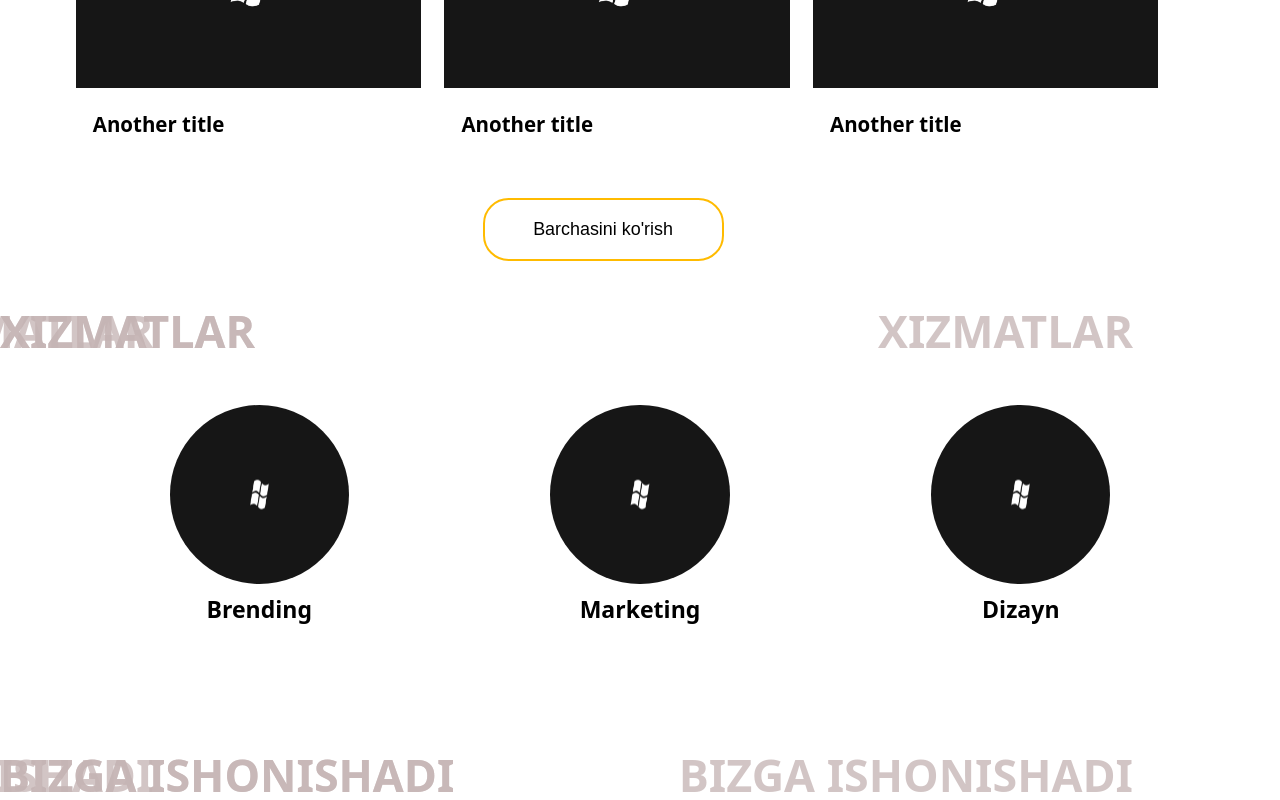
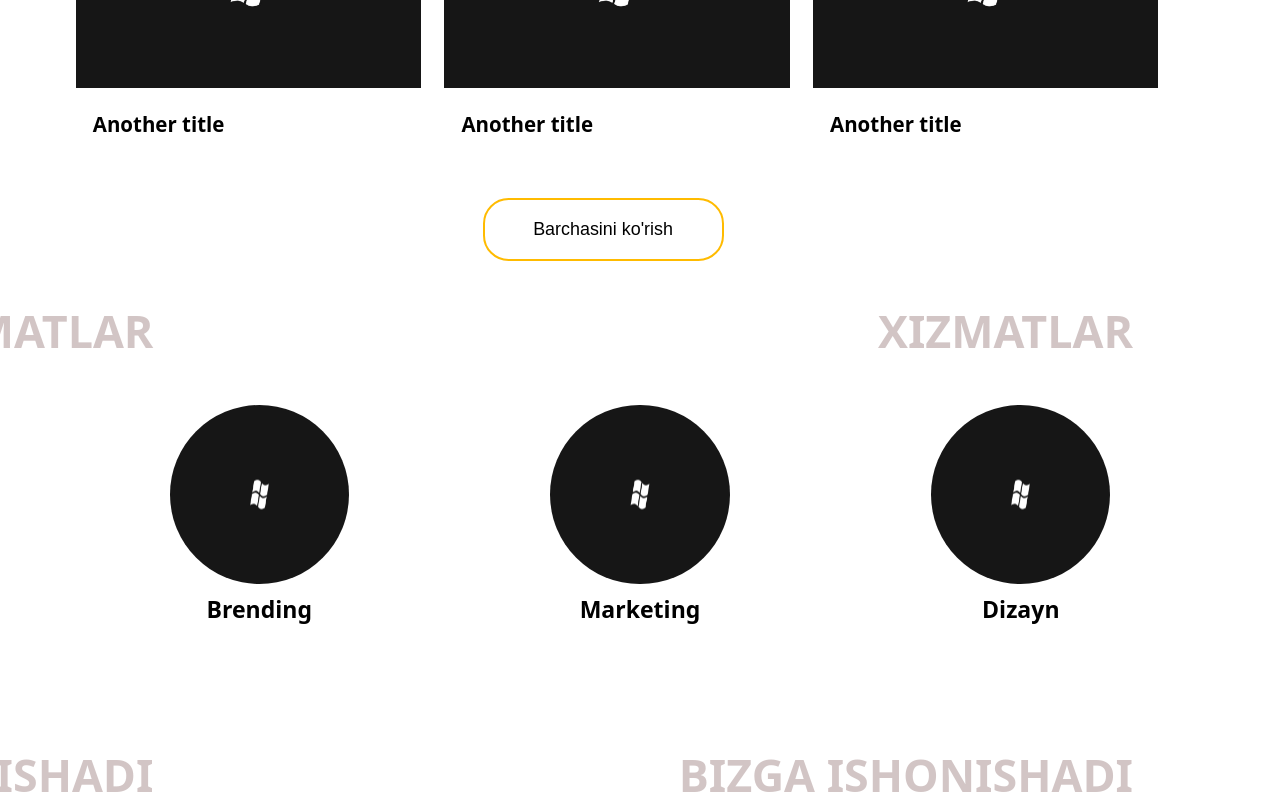
Before and after one commit to ibrohimov0/opera, a React (Create React App) app: page / in a window 1280 px wide. Shown: the part 1509-2309 px from the top of the page. Built offline with nearby package versions, Linux system fonts and the light colour scheme.

Commit message:
Update style.css

```diff
--- a/src/components/helpComponent/style.css
+++ b/src/components/helpComponent/style.css
@@ -15,6 +15,7 @@
     animation-duration: 15s;
     animation-name: stText;
     width: max-content;
+    right: -50%;
 }
 .helpComp .titleBox h1:nth-child(2){
     animation-delay: 3s;
@@ -31,9 +32,11 @@
 @keyframes stText {
     from{
         right: -50%;
+        display: block;
     }
     to{
         right: 150%;
+        display: block;
     }
 }
 .helpComp ul{
```
